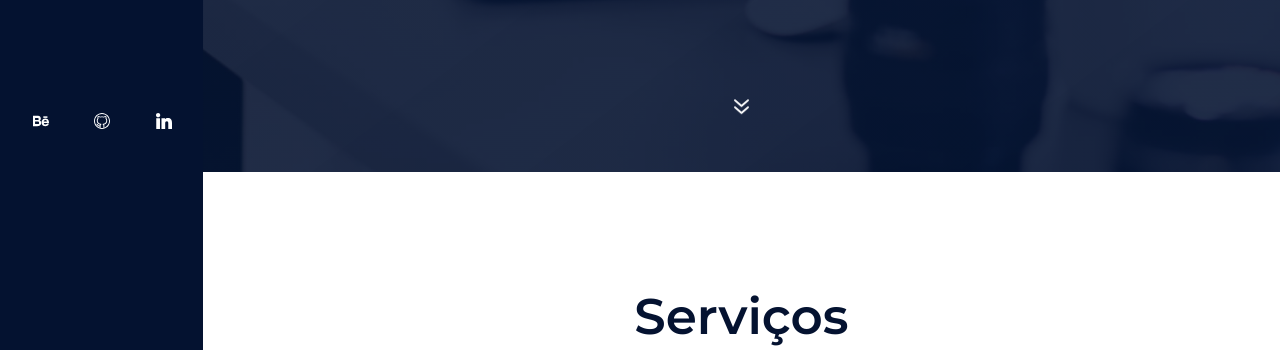
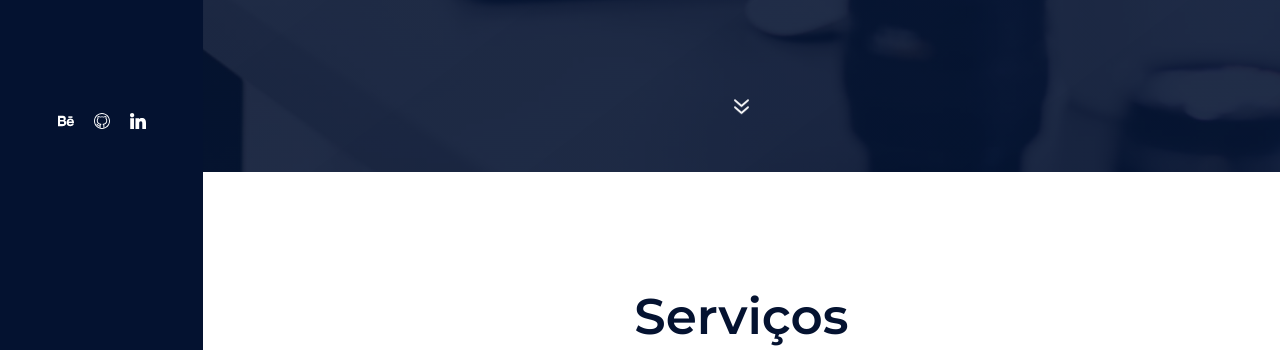
Before and after one commit to criativa-web/criativa-web.github.io, a PHP site: page / in a window 1280 px wide. Shown: the part 628-978 px from the top of the page. Run offline with PHP 8.4, Linux system fonts and the light colour scheme.

Commit message:
Update style.css

```diff
--- a/css/style.css
+++ b/css/style.css
@@ -3,7 +3,10 @@ b{font-weight:700;color:#6a4c27;font-style:italic;}.text-center{position:relativ
 .bottom {
     margin-top: 15rem!important;
 }
-
+.bottom .social-medias {
+    justify-content: center;
+    align-items: center;
+}
 
 /** Reformulação da seção Portfólio ***/
 
```
